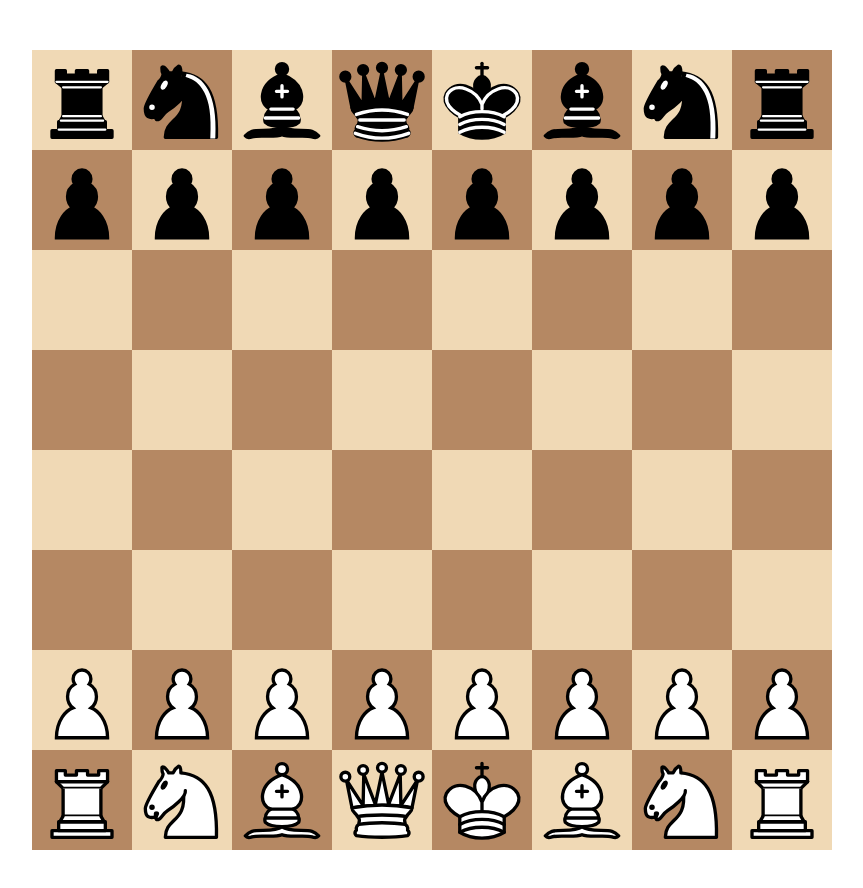
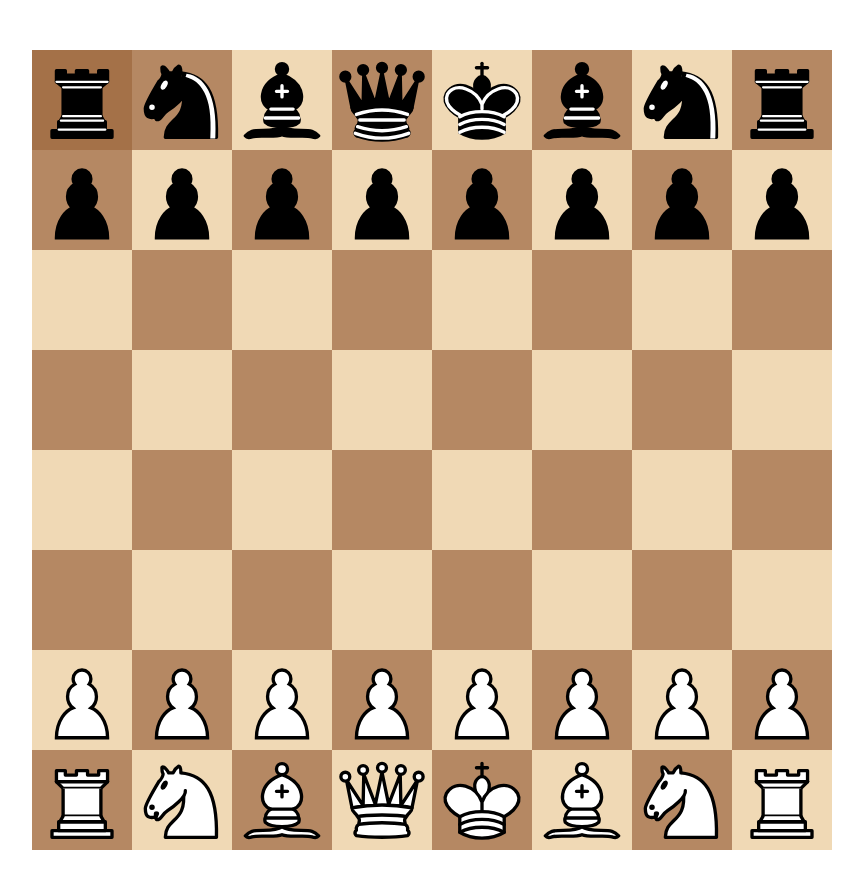
Before and after one commit to maratdev0210/chess, a plain HTML site: page index.html in a window 1280 px wide. Both pictures are taken after a click on the element 290 px from the left and 100 px from the top of the page. Shown: the whole page, without its empty margins (208-1071 px from the left). Drawn offline with Linux system fonts and the light colour scheme.

Commit message:
mark the piece when clicking on it

```diff
--- a/scripts/script.js
+++ b/scripts/script.js
@@ -64,6 +64,12 @@ function placePiece(chessPiece, tile) {
     }
 }
 
+function markPiece(chessPiece, tile) {
+    if (chessPiece !== null) {
+        tile.classList.add('markPiece');
+    }
+}
+
 let tiles = document.querySelectorAll('.board div div');
 let chessPiece = null;
 tiles.forEach(function(tile) {
@@ -81,11 +87,14 @@ tiles.forEach(function(tile) {
                     event.target.parentNode.removeChild(event.target);
                     placePiece(chessPiece, tileToPlace);
                 }
+                chessPiece.classList.remove('markPiece');
                 chessPiece = null;
             }
         } else {
             placePiece(chessPiece, event.target);
+            chessPiece.classList.remove('markPiece');
             chessPiece = null;
         }
+        markPiece(chessPiece, event.target);
     })
 });
--- a/styles/board.css
+++ b/styles/board.css
@@ -28,3 +28,7 @@
 .white {
     background-color: #F0D9B5;
 }
+
+.markPiece {
+    background-color: #a47148;
+}
```
